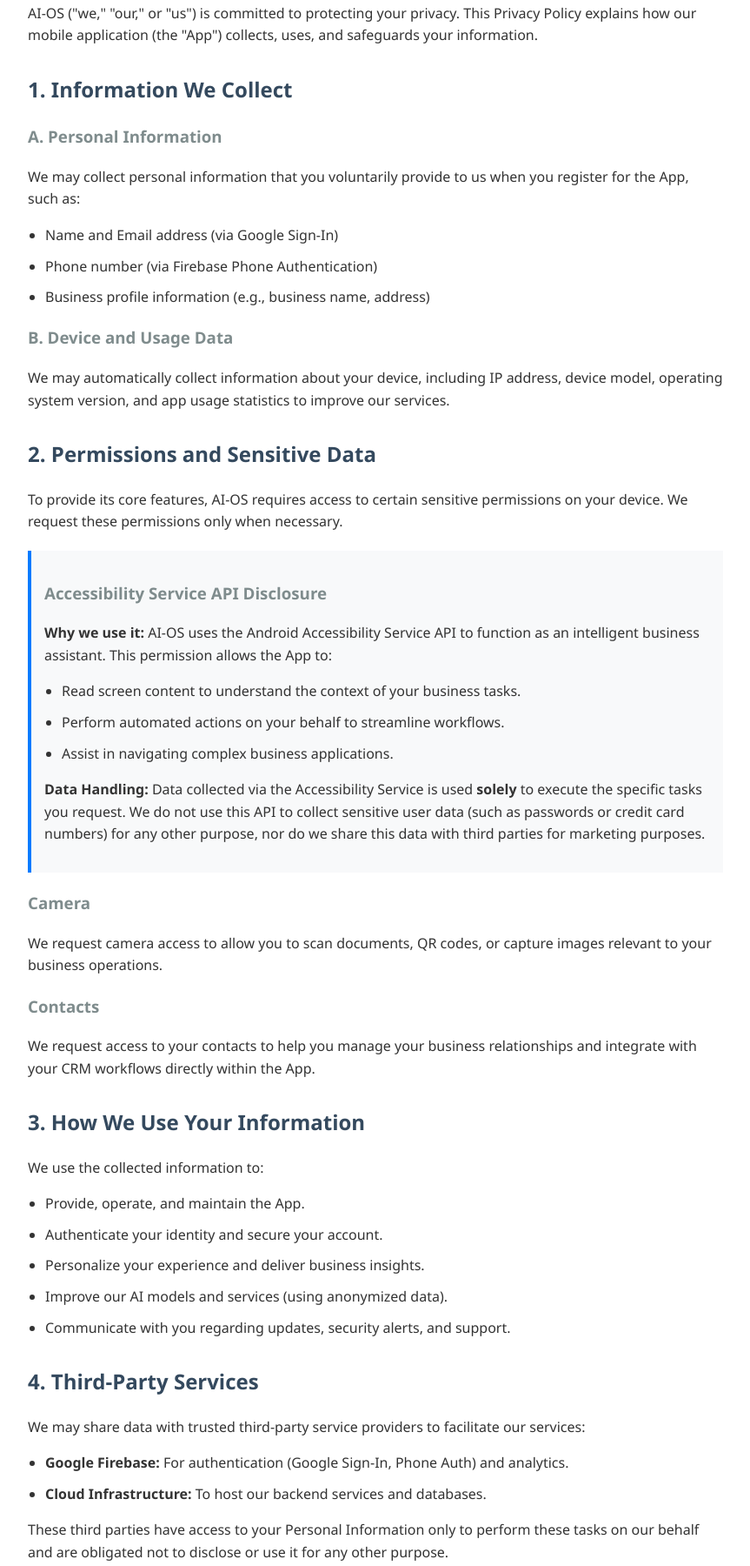
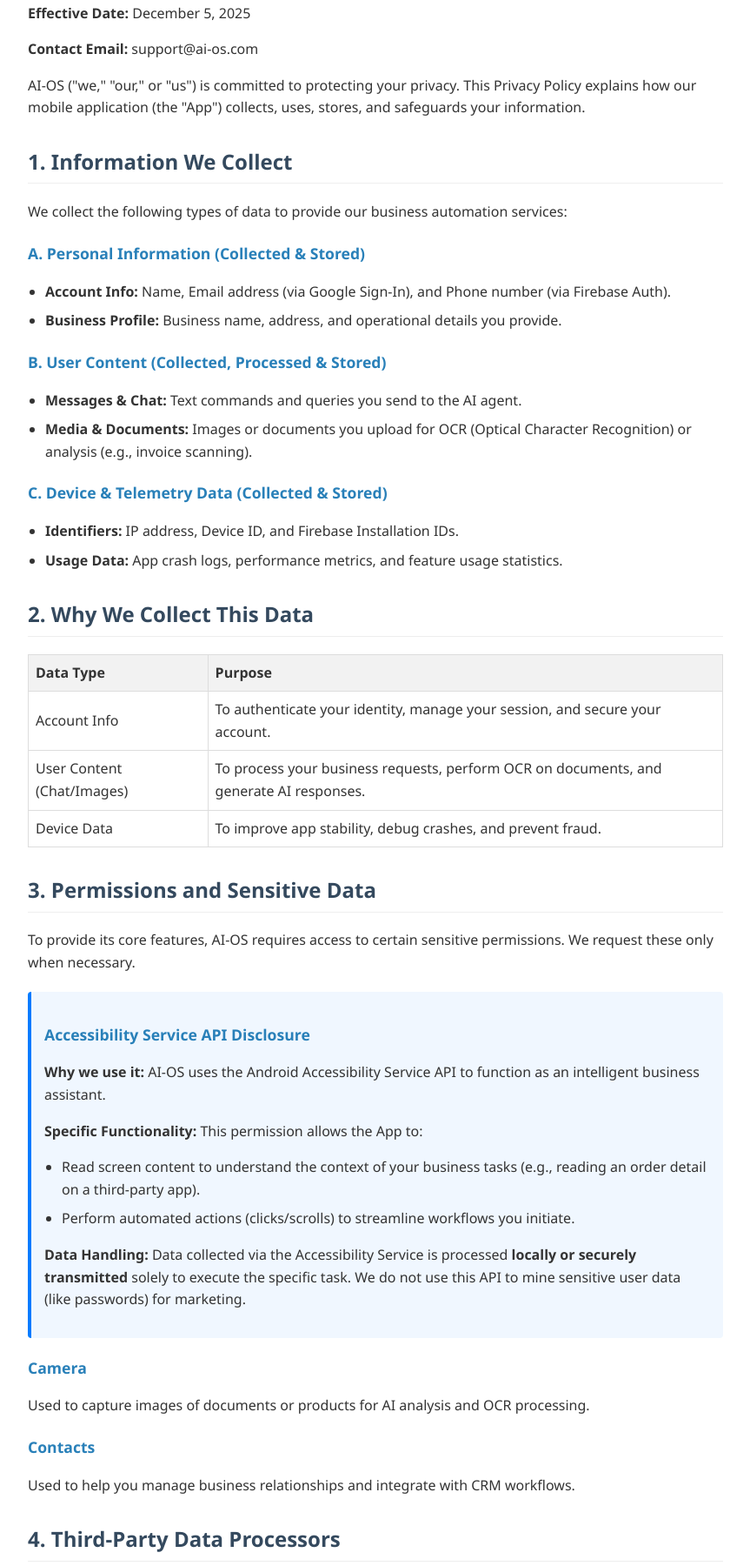
Before and after one commit to maheshkankar/ai-os-policy, a plain HTML site: page privacy_policy.html in a window 1280 px wide. Shown: the part 165-1965 px from the top of the page at 87% size, without its empty margins (208-1071 px from the left). Drawn offline with Linux system fonts and the light colour scheme.

Commit message:
Revise privacy policy with updated information
Updated the privacy policy to include new publisher information, effective date, and contact email. Enhanced sections on data collection, permissions, and security measures.

```diff
--- a/privacy_policy.html
+++ b/privacy_policy.html
@@ -21,21 +21,33 @@
         h2 {
             color: #34495e;
             margin-top: 30px;
+            border-bottom: 1px solid #eee;
+            padding-bottom: 5px;
         }
         h3 {
-            color: #7f8c8d;
+            color: #2980b9;
+            margin-top: 20px;
+            font-size: 1.1em;
         }
         ul {
             padding-left: 20px;
         }
         li {
-            margin-bottom: 10px;
+            margin-bottom: 8px;
         }
         .highlight {
-            background-color: #f8f9fa;
+            background-color: #f0f7ff;
             border-left: 4px solid #007bff;
             padding: 15px;
             margin: 20px 0;
+            border-radius: 4px;
+        }
+        .warning {
+            background-color: #fff3cd;
+            border-left: 4px solid #ffc107;
+            padding: 15px;
+            margin: 20px 0;
+            border-radius: 4px;
         }
         .footer {
             margin-top: 50px;
@@ -44,80 +56,121 @@
             border-top: 1px solid #eee;
             padding-top: 20px;
         }
+        table {
+            width: 100%;
+            border-collapse: collapse;
+            margin: 15px 0;
+        }
+        th, td {
+            border: 1px solid #ddd;
+            padding: 8px;
+            text-align: left;
+        }
+        th {
+            background-color: #f2f2f2;
+        }
     </style>
 </head>
 <body>
     <h1>Privacy Policy for AI-OS</h1>
-    <p><strong>Last Updated:</strong> December 5, 2025</p>
+    <p><strong>Publisher:</strong> AccessBridge OS</p>
+    <p><strong>Effective Date:</strong> December 5, 2025</p>
+    <p><strong>Contact Email:</strong> support@ai-os.com</p>
 
-    <p>AI-OS ("we," "our," or "us") is committed to protecting your privacy. This Privacy Policy explains how our mobile application (the "App") collects, uses, and safeguards your information.</p>
+    <p>AI-OS ("we," "our," or "us") is committed to protecting your privacy. This Privacy Policy explains how our mobile application (the "App") collects, uses, stores, and safeguards your information.</p>
 
     <h2>1. Information We Collect</h2>
+    <p>We collect the following types of data to provide our business automation services:</p>
 
-    <h3>A. Personal Information</h3>
-    <p>We may collect personal information that you voluntarily provide to us when you register for the App, such as:</p>
+    <h3>A. Personal Information (Collected & Stored)</h3>
     <ul>
-        <li>Name and Email address (via Google Sign-In)</li>
-        <li>Phone number (via Firebase Phone Authentication)</li>
-        <li>Business profile information (e.g., business name, address)</li>
+        <li><strong>Account Info:</strong> Name, Email address (via Google Sign-In), and Phone number (via Firebase Auth).</li>
+        <li><strong>Business Profile:</strong> Business name, address, and operational details you provide.</li>
     </ul>
 
-    <h3>B. Device and Usage Data</h3>
-    <p>We may automatically collect information about your device, including IP address, device model, operating system version, and app usage statistics to improve our services.</p>
+    <h3>B. User Content (Collected, Processed & Stored)</h3>
+    <ul>
+        <li><strong>Messages & Chat:</strong> Text commands and queries you send to the AI agent.</li>
+        <li><strong>Media & Documents:</strong> Images or documents you upload for OCR (Optical Character Recognition) or analysis (e.g., invoice scanning).</li>
+    </ul>
 
-    <h2>2. Permissions and Sensitive Data</h2>
-    <p>To provide its core features, AI-OS requires access to certain sensitive permissions on your device. We request these permissions only when necessary.</p>
+    <h3>C. Device & Telemetry Data (Collected & Stored)</h3>
+    <ul>
+        <li><strong>Identifiers:</strong> IP address, Device ID, and Firebase Installation IDs.</li>
+        <li><strong>Usage Data:</strong> App crash logs, performance metrics, and feature usage statistics.</li>
+    </ul>
+
+    <h2>2. Why We Collect This Data</h2>
+    <table>
+        <tr>
+            <th>Data Type</th>
+            <th>Purpose</th>
+        </tr>
+        <tr>
+            <td>Account Info</td>
+            <td>To authenticate your identity, manage your session, and secure your account.</td>
+        </tr>
+        <tr>
+            <td>User Content (Chat/Images)</td>
+            <td>To process your business requests, perform OCR on documents, and generate AI responses.</td>
+        </tr>
+        <tr>
+            <td>Device Data</td>
+            <td>To improve app stability, debug crashes, and prevent fraud.</td>
+        </tr>
+    </table>
+
+    <h2>3. Permissions and Sensitive Data</h2>
+    <p>To provide its core features, AI-OS requires access to certain sensitive permissions. We request these only when necessary.</p>
 
     <div class="highlight">
         <h3>Accessibility Service API Disclosure</h3>
-        <p><strong>Why we use it:</strong> AI-OS uses the Android Accessibility Service API to function as an intelligent business assistant. This permission allows the App to:</p>
+        <p><strong>Why we use it:</strong> AI-OS uses the Android Accessibility Service API to function as an intelligent business assistant.</p>
+        <p><strong>Specific Functionality:</strong> This permission allows the App to:</p>
         <ul>
-            <li>Read screen content to understand the context of your business tasks.</li>
-            <li>Perform automated actions on your behalf to streamline workflows.</li>
-            <li>Assist in navigating complex business applications.</li>
+            <li>Read screen content to understand the context of your business tasks (e.g., reading an order detail on a third-party app).</li>
+            <li>Perform automated actions (clicks/scrolls) to streamline workflows you initiate.</li>
         </ul>
-        <p><strong>Data Handling:</strong> Data collected via the Accessibility Service is used <strong>solely</strong> to execute the specific tasks you request. We do not use this API to collect sensitive user data (such as passwords or credit card numbers) for any other purpose, nor do we share this data with third parties for marketing purposes.</p>
+        <p><strong>Data Handling:</strong> Data collected via the Accessibility Service is processed <strong>locally or securely transmitted</strong> solely to execute the specific task. We do not use this API to mine sensitive user data (like passwords) for marketing.</p>
     </div>
 
     <h3>Camera</h3>
-    <p>We request camera access to allow you to scan documents, QR codes, or capture images relevant to your business operations.</p>
+    <p>Used to capture images of documents or products for AI analysis and OCR processing.</p>
 
     <h3>Contacts</h3>
-    <p>We request access to your contacts to help you manage your business relationships and integrate with your CRM workflows directly within the App.</p>
+    <p>Used to help you manage business relationships and integrate with CRM workflows.</p>
 
-    <h2>3. How We Use Your Information</h2>
-    <p>We use the collected information to:</p>
+    <h2>4. Third-Party Data Processors</h2>
+    <p>We share data with trusted third-party service providers to facilitate our services:</p>
     <ul>
-        <li>Provide, operate, and maintain the App.</li>
-        <li>Authenticate your identity and secure your account.</li>
-        <li>Personalize your experience and deliver business insights.</li>
-        <li>Improve our AI models and services (using anonymized data).</li>
-        <li>Communicate with you regarding updates, security alerts, and support.</li>
+        <li><strong>Google Firebase:</strong> Used for Authentication (Phone/Google), Analytics, and Crashlytics.</li>
+        <li><strong>OpenAI / LLM Providers:</strong> Text and image content may be sent to AI providers to generate intelligent responses and analyze documents.</li>
+        <li><strong>Google Cloud Platform:</strong> Used for hosting our backend infrastructure and databases.</li>
     </ul>
 
-    <h2>4. Third-Party Services</h2>
-    <p>We may share data with trusted third-party service providers to facilitate our services:</p>
+    <h2>5. Data Retention & Deletion</h2>
+    <p><strong>Retention:</strong> We retain your personal information and content as long as your account is active to provide the service.</p>
+    <p><strong>Deletion:</strong> You have the right to request the deletion of your data.</p>
     <ul>
-        <li><strong>Google Firebase:</strong> For authentication (Google Sign-In, Phone Auth) and analytics.</li>
-        <li><strong>Cloud Infrastructure:</strong> To host our backend services and databases.</li>
+        <li><strong>In-App:</strong> Go to <em>Settings > Account > Delete Account</em> to permanently remove your data.</li>
+        <li><strong>By Email:</strong> Contact us at <a href="mailto:support@ai-os.com">support@ai-os.com</a> with the subject "Data Deletion Request".</li>
     </ul>
-    <p>These third parties have access to your Personal Information only to perform these tasks on our behalf and are obligated not to disclose or use it for any other purpose.</p>
 
-    <h2>5. Data Security</h2>
-    <p>We implement industry-standard security measures to protect your data. However, no method of transmission over the internet or electronic storage is 100% secure, and we cannot guarantee absolute security.</p>
+    <h2>6. Security Measures</h2>
+    <p>We implement industry-standard security measures:</p>
+    <ul>
+        <li><strong>Encryption in Transit:</strong> All data transmitted between the App and our servers is encrypted using TLS/SSL (HTTPS).</li>
+        <li><strong>Access Control:</strong> Access to personal data is restricted to authorized personnel and systems.</li>
+    </ul>
 
-    <h2>6. Children's Privacy</h2>
-    <p>Our Services are not intended for use by children under the age of 13. We do not knowingly collect personal information from children under 13.</p>
+    <h2>7. Children's Privacy</h2>
+    <p>Our Services are intended for use by adults (18+). We do not knowingly collect personal information from children under 13. If we become aware that a child has provided us with personal information, we will take steps to delete such information.</p>
 
-    <h2>7. Changes to This Privacy Policy</h2>
-    <p>We may update our Privacy Policy from time to time. We will notify you of any changes by posting the new Privacy Policy on this page.</p>
-
-    <h2>8. Contact Us</h2>
-    <p>If you have any questions about this Privacy Policy, please contact us at:</p>
-    <p>Email: support@ai-os.com</p>
+    <h2>8. Changes to This Policy</h2>
+    <p>We may update our Privacy Policy from time to time. We will notify you of any changes by posting the new Privacy Policy on this page and updating the "Effective Date".</p>
 
     <div class="footer">
-        <p>&copy; 2025 AI-OS. All rights reserved.</p>
+        <p>&copy; 2025 AccessBridge OS. All rights reserved.</p>
     </div>
 </body>
 </html>
```
